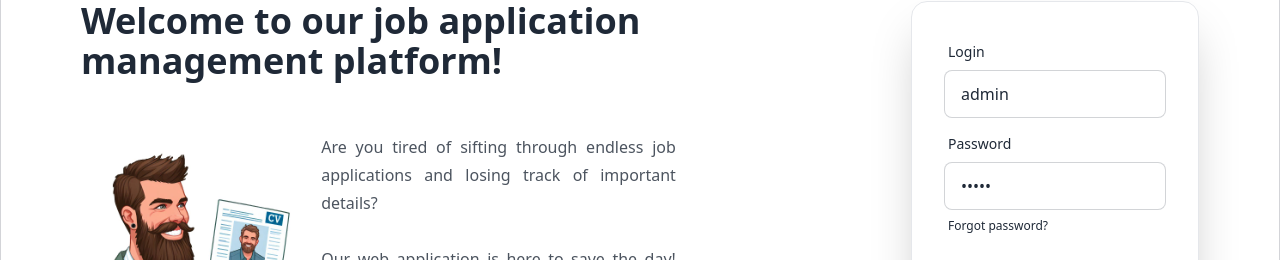
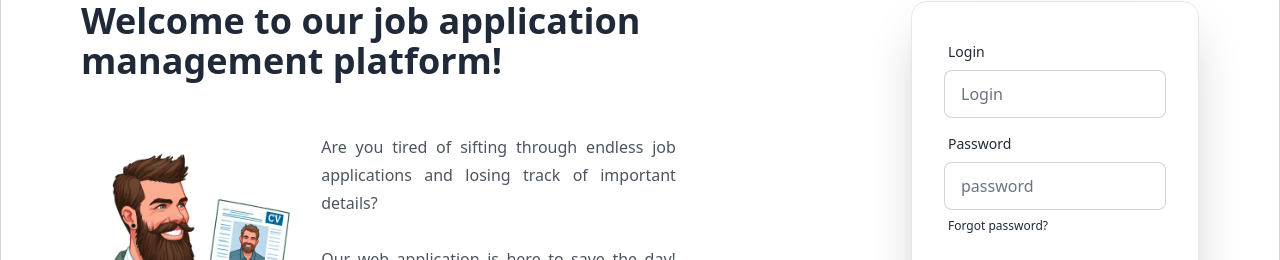
Before and after one commit to Rizz071/JobStack, a React (Vite) app in the folder JobStack-frontend/: page /login in a window 1280 px wide. Shown: the part 120-380 px from the top of the page. Built offline with nearby package versions, Linux system fonts and the light colour scheme.

Commit message:
Small fix

```diff
--- a/JobStack-frontend/src/components/Hero/LoginForm.tsx
+++ b/JobStack-frontend/src/components/Hero/LoginForm.tsx
@@ -10,8 +10,8 @@ interface Props {
 }
 
 const LoginForm = ({ demoLoginButtonRef }: Props) => {
-    const [username, setUsername] = useState<string>("admin");
-    const [password, setPassword] = useState<string>("11111");
+    const [username, setUsername] = useState<string>("");
+    const [password, setPassword] = useState<string>("");
 
     /* Access to global context AlertContext */
     // const { alerts, setAlerts } = useContext(AlertContext);
```
